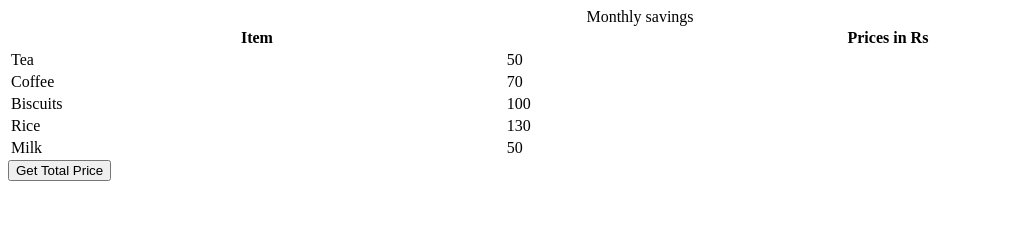
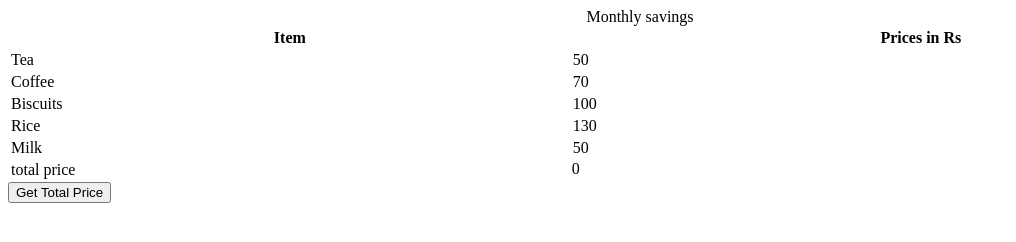
Before and after one commit to acciojob/grofers-checkout-Ajaykarki13, a website: page main.html in a window 1280 px wide. Both pictures are taken after a click on the button "Get Total Price". Shown: the whole page, without its empty margins (0-1016 px from the left). Drawn offline with Linux system fonts and the light colour scheme.

Commit message:
created a submission

```diff
--- a/main.html
+++ b/main.html
@@ -8,7 +8,7 @@
 
 <body>
     <!-- the entire body must be written by student -->
-    <table style="width: 100%">
+    <table style="width: 100%" class="table">
     <caption>
       Monthly savings
     </caption>
@@ -36,6 +36,7 @@
       <td class="item">Milk</td>
       <td class="price">50</td>
     </tr>
+
   </table>
     <script type="text/javascript" src="./script.js">
 </script>
--- a/script.js
+++ b/script.js
@@ -4,7 +4,17 @@ document.body.appendChild(getSumBtn);
 
 const getSum = () => {
 //Add your code here
-
-};
-
+  let prices = document.querySelector(".price")
+		let sum=0
+	for(let i=0;i<prices.length;i++)
+		{
+			sum += parseInt( prices[i].innerHTML)
+		}
+	let lastrow =  document.createElement("tr")
+	lastrow.innerHTML =
+		`<td>total price</td
+  <td>${sum}</td>` ;
+	let table = document.querySelector(".table")
+  table.append(lastrow);
+}
 getSumBtn.addEventListener("click", getSum);
```
